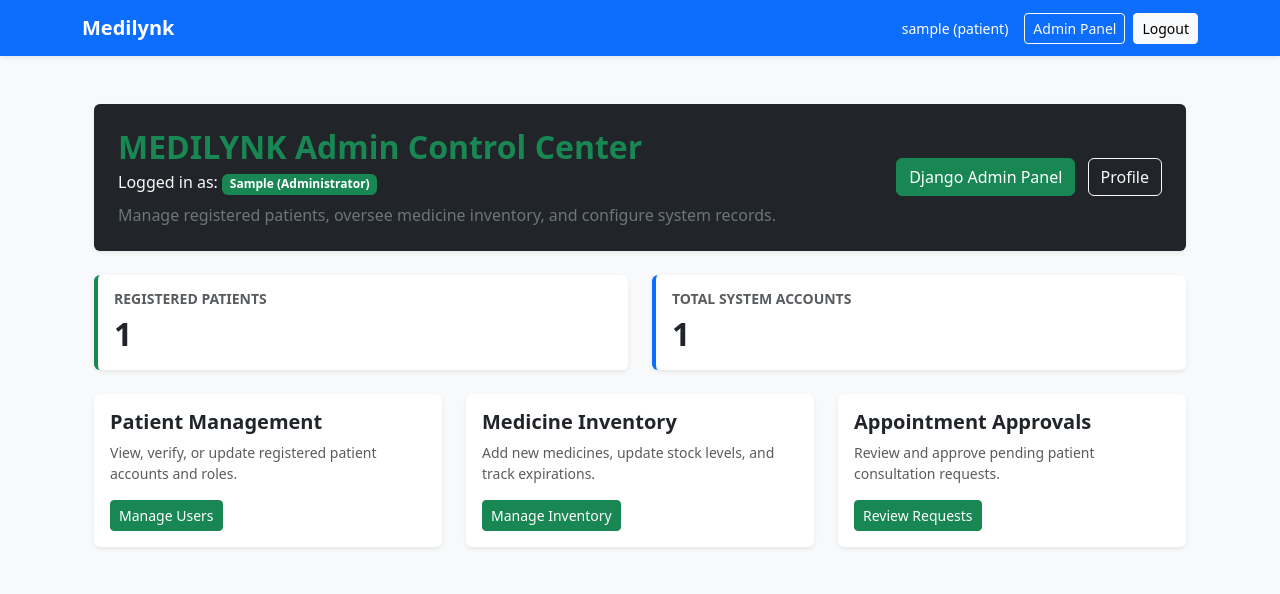
After one commit to Andrea19-hub/Medilynk-Cloma-Nicole-G6, a Django app: page /admin-dashboard/ in a window 1280 px wide. The commit adds this page. Shown: the top 594 px of the page. Run offline with Django 5.2, Linux system fonts and the light colour scheme; the visitor is signed in with stand-in values (Sample User, id 1); data comes from the database, SQL or seed files in the repository.

Commit message:
Add role-based dashboards

```diff
--- a/accounts/urls.py
+++ b/accounts/urls.py
@@ -1,9 +1,21 @@
 from django.urls import path
 from . import views
+from django.shortcuts import redirect
+
+def dashboard_router(request):
+    if not request.user.is_authenticated:
+        return redirect('login')
+    if getattr(request.user, 'role', None) == 'admin' or request.user.is_staff or request.user.is_superuser:
+        return redirect('admin_dashboard')
+    return redirect('patient_dashboard')
 
 urlpatterns = [
-    path('', views.dashboard_view, name='dashboard'),
+    path('', dashboard_router, name='home'),
+    path('dashboard/', dashboard_router, name='dashboard'),
     path('register/', views.register_view, name='register'),
     path('login/', views.login_view, name='login'),
     path('logout/', views.logout_view, name='logout'),
+    path('patient-dashboard/', views.patient_dashboard_view, name='patient_dashboard'),
+    path('admin-dashboard/', views.admin_dashboard_view, name='admin_dashboard'),
+    path('profile/', views.profile_view, name='profile'),
 ]
--- a/accounts/views.py
+++ b/accounts/views.py
@@ -1,54 +1,79 @@
-from django.contrib import messages
-from django.contrib.auth import authenticate, login, logout
+from django.shortcuts import render, redirect
+from django.contrib.auth import login, logout, get_user_model
 from django.contrib.auth.decorators import login_required
-from django.shortcuts import redirect, render
-from .forms import PatientRegistrationForm
+from django.core.exceptions import PermissionDenied
+from django.contrib.auth.forms import AuthenticationForm
+from .forms import PatientRegistrationForm, UserProfileForm
 
+User = get_user_model()
 
 def register_view(request):
     if request.user.is_authenticated:
-        return redirect('dashboard')
-
+        return redirect('patient_dashboard')
     if request.method == 'POST':
         form = PatientRegistrationForm(request.POST)
         if form.is_valid():
             user = form.save(commit=False)
+            user.set_password(form.cleaned_data['password'])
             user.role = 'patient'
             user.save()
             login(request, user)
-            messages.success(request, 'Account created successfully! Welcome to Medilynk.')
-            return redirect('dashboard')
+            return redirect('patient_dashboard')
     else:
         form = PatientRegistrationForm()
-
     return render(request, 'accounts/register.html', {'form': form})
-
 
 def login_view(request):
     if request.user.is_authenticated:
-        return redirect('dashboard')
+        if getattr(request.user, 'role', None) == 'admin' or request.user.is_staff or request.user.is_superuser:
+            return redirect('admin_dashboard')
+        return redirect('patient_dashboard')
 
     if request.method == 'POST':
-        username = request.POST.get('username')
-        password = request.POST.get('password')
-        user = authenticate(request, username=username, password=password)
+        form = AuthenticationForm(request, data=request.POST)
+        if form.is_valid():
+            user = form.get_user()
+            login(request, user)
+            if getattr(user, 'role', None) == 'admin' or user.is_staff or user.is_superuser:
+                return redirect('admin_dashboard')
+            return redirect('patient_dashboard')
+    else:
+        form = AuthenticationForm()
+    return render(request, 'accounts/login.html', {'form': form})
 
-        if user is not None:
-            login(request, user)
-            messages.success(request, f'Welcome back, {user.username}!')
-            return redirect('dashboard')
-        else:
-            messages.error(request, 'Invalid username or password.')
-
-    return render(request, 'accounts/login.html')
-
-
+@login_required
 def logout_view(request):
     logout(request)
-    messages.info(request, 'You have been logged out.')
     return redirect('login')
 
+@login_required
+def profile_view(request):
+    if request.method == 'POST':
+        form = UserProfileForm(request.POST, request.FILES, instance=request.user)
+        if form.is_valid():
+            form.save()
+            return redirect('profile')
+    else:
+        form = UserProfileForm(instance=request.user)
+    return render(request, 'accounts/profile.html', {'form': form})
 
 @login_required
-def dashboard_view(request):
-    return render(request, 'accounts/dashboard.html')
+def patient_dashboard_view(request):
+    if getattr(request.user, 'role', None) != 'patient':
+        raise PermissionDenied("Patients only.")
+    return render(request, 'accounts/patient_dashboard.html')
+
+@login_required
+def admin_dashboard_view(request):
+    if not (getattr(request.user, 'role', None) == 'admin' or request.user.is_staff or request.user.is_superuser):
+        raise PermissionDenied("Admins only.")
+
+    # Kuhaon ang total users para makita sa admin overview
+    total_patients = User.objects.filter(role='patient').count()
+    total_users = User.objects.count()
+
+    context = {
+        'total_patients': total_patients,
+        'total_users': total_users,
+    }
+    return render(request, 'accounts/admin_dashboard.html', context)
--- /dev/null
+++ b/templates/accounts/admin_dashboard.html
@@ -0,0 +1,75 @@
+{% extends 'base.html' %}
+
+{% block content %}
+<div class="container py-4">
+    <!-- Admin Welcome Banner -->
+    <div class="card shadow-sm border-0 mb-4 bg-dark text-white">
+        <div class="card-body p-4">
+            <div class="row align-items-center">
+                <div class="col-md-8">
+                    <h2 class="text-success fw-bold mb-1">MEDILYNK Admin Control Center</h2>
+                    <p class="text-light mb-2">Logged in as: <span class="badge bg-success">{{ request.user.username|title }} (Administrator)</span></p>
+                    <p class="mb-0 text-secondary">Manage registered patients, oversee medicine inventory, and configure system records.</p>
+                </div>
+                <div class="col-md-4 text-md-end mt-3 mt-md-0">
+                    <a href="/admin/" class="btn btn-success me-2">Django Admin Panel</a>
+                    <a href="{% url 'profile' %}" class="btn btn-outline-light">Profile</a>
+                </div>
+            </div>
+        </div>
+    </div>
+
+    <!-- Admin System Overview Stats -->
+    <div class="row g-4 mb-4">
+        <div class="col-md-6">
+            <div class="card shadow-sm border-0 border-start border-success border-4">
+                <div class="card-body">
+                    <h6 class="text-muted text-uppercase small fw-bold">Registered Patients</h6>
+                    <h2 class="fw-bold text-dark mb-0">{{ total_patients }}</h2>
+                </div>
+            </div>
+        </div>
+        <div class="col-md-6">
+            <div class="card shadow-sm border-0 border-start border-primary border-4">
+                <div class="card-body">
+                    <h6 class="text-muted text-uppercase small fw-bold">Total System Accounts</h6>
+                    <h2 class="fw-bold text-dark mb-0">{{ total_users }}</h2>
+                </div>
+            </div>
+        </div>
+    </div>
+
+    <!-- Admin Management Actions -->
+    <div class="row g-4">
+        <div class="col-md-4">
+            <div class="card shadow-sm border-0 h-100">
+                <div class="card-body">
+                    <h5 class="card-title fw-bold">Patient Management</h5>
+                    <p class="card-text text-muted small">View, verify, or update registered patient accounts and roles.</p>
+                    <a href="/admin/accounts/user/" class="btn btn-sm btn-success">Manage Users</a>
+                </div>
+            </div>
+        </div>
+
+        <div class="col-md-4">
+            <div class="card shadow-sm border-0 h-100">
+                <div class="card-body">
+                    <h5 class="card-title fw-bold">Medicine Inventory</h5>
+                    <p class="card-text text-muted small">Add new medicines, update stock levels, and track expirations.</p>
+                    <a href="/admin/" class="btn btn-sm btn-success">Manage Inventory</a>
+                </div>
+            </div>
+        </div>
+
+        <div class="col-md-4">
+            <div class="card shadow-sm border-0 h-100">
+                <div class="card-body">
+                    <h5 class="card-title fw-bold">Appointment Approvals</h5>
+                    <p class="card-text text-muted small">Review and approve pending patient consultation requests.</p>
+                    <a href="/admin/" class="btn btn-sm btn-success">Review Requests</a>
+                </div>
+            </div>
+        </div>
+    </div>
+</div>
+{% endblock %}
--- a/templates/base.html
+++ b/templates/base.html
@@ -9,7 +9,7 @@
 <body class="bg-light">
     <nav class="navbar navbar-expand-lg navbar-dark bg-primary shadow-sm">
         <div class="container">
-            <a class="navbar-brand fw-bold" href="{% url 'dashboard' %}">Medilynk</a>
+           <a class="navbar-brand fw-bold" href="{% if user.is_authenticated %}{% if user.role == 'admin' or user.is_staff %}{% url 'admin_dashboard' %}{% else %}{% url 'patient_dashboard' %}{% endif %}{% else %}{% url 'login' %}{% endif %}">Medilynk</a>
             <div class="ms-auto d-flex align-items-center gap-2">
                 {% if user.is_authenticated %}
                     <span class="text-white small me-2">{{ user.username }} ({{ user.get_role_display }})</span>
```
Also changed, not shown: accounts/forms.py (+19 -11 lines), templates/accounts/dashboard.html (+62 -7 lines), templates/accounts/patient_dashboard.html (added, +56 -0 lines), templates/accounts/profile.html (added, +25 -0 lines).
